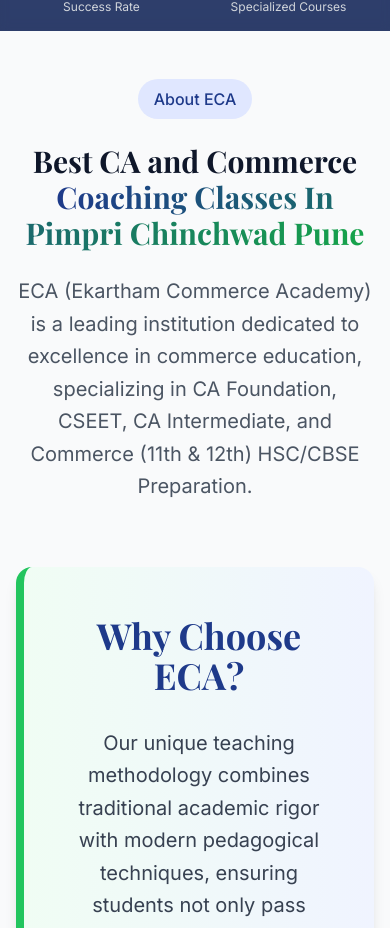
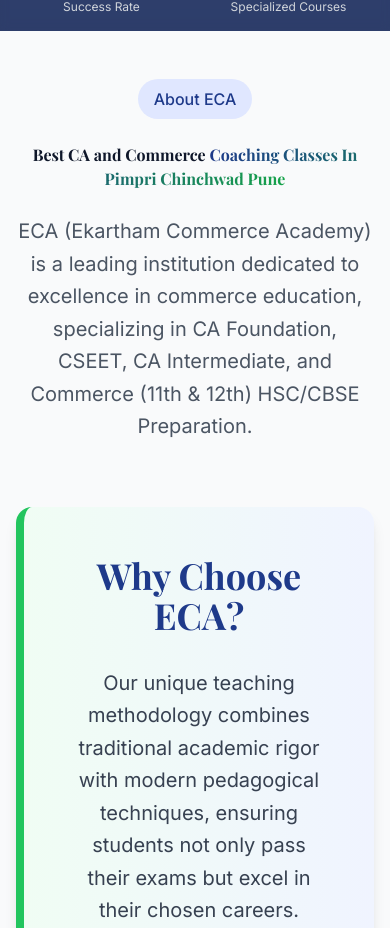
Before and after one commit to aditya8985/eca-commerce-hub-website, a React (Vite) app: page / in a window 390 px wide. Shown: the part 813-1741 px from the top of the page. Built offline with nearby package versions, Linux system fonts and the light colour scheme.

Commit message:
Update AboutSection.tsx

```diff
--- a/src/components/AboutSection.tsx
+++ b/src/components/AboutSection.tsx
@@ -44,7 +44,7 @@ const AboutSection = () => {
           <div className="inline-flex items-center px-4 py-2 bg-navy-100 text-navy-800 rounded-full font-medium mb-6">
             About ECA
           </div>
-          <h1 className="text-3xl sm:text-4xl lg:text-5xl font-playfair font-bold text-navy-900 mb-6">
+          <h1 className="sm:text-4xl lg:text-5xl font-playfair font-bold text-navy-900 mb-6">
             Best CA and Commerce <span className="gradient-text">Coaching Classes In Pimpri Chinchwad Pune</span>
           </h1>
           <p className="text-xl text-gray-600 max-w-3xl mx-auto leading-relaxed">
```
